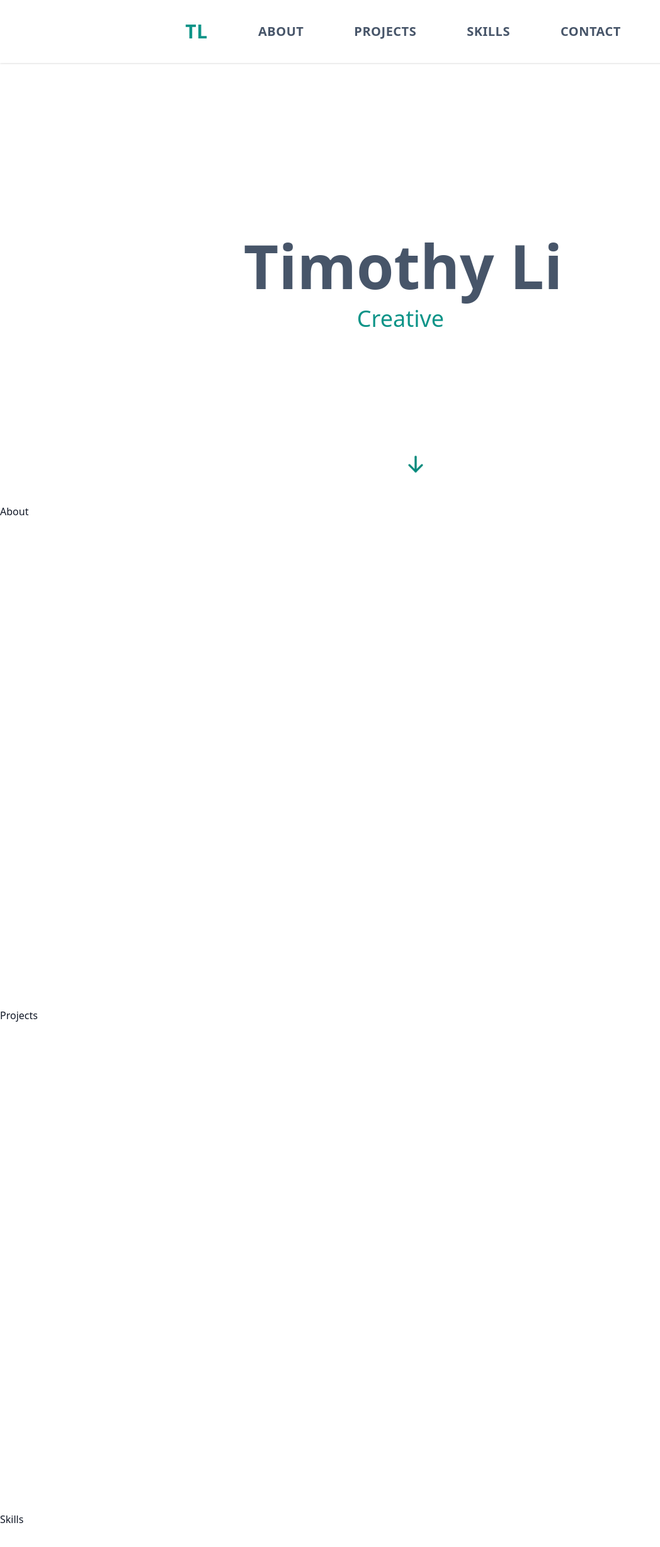
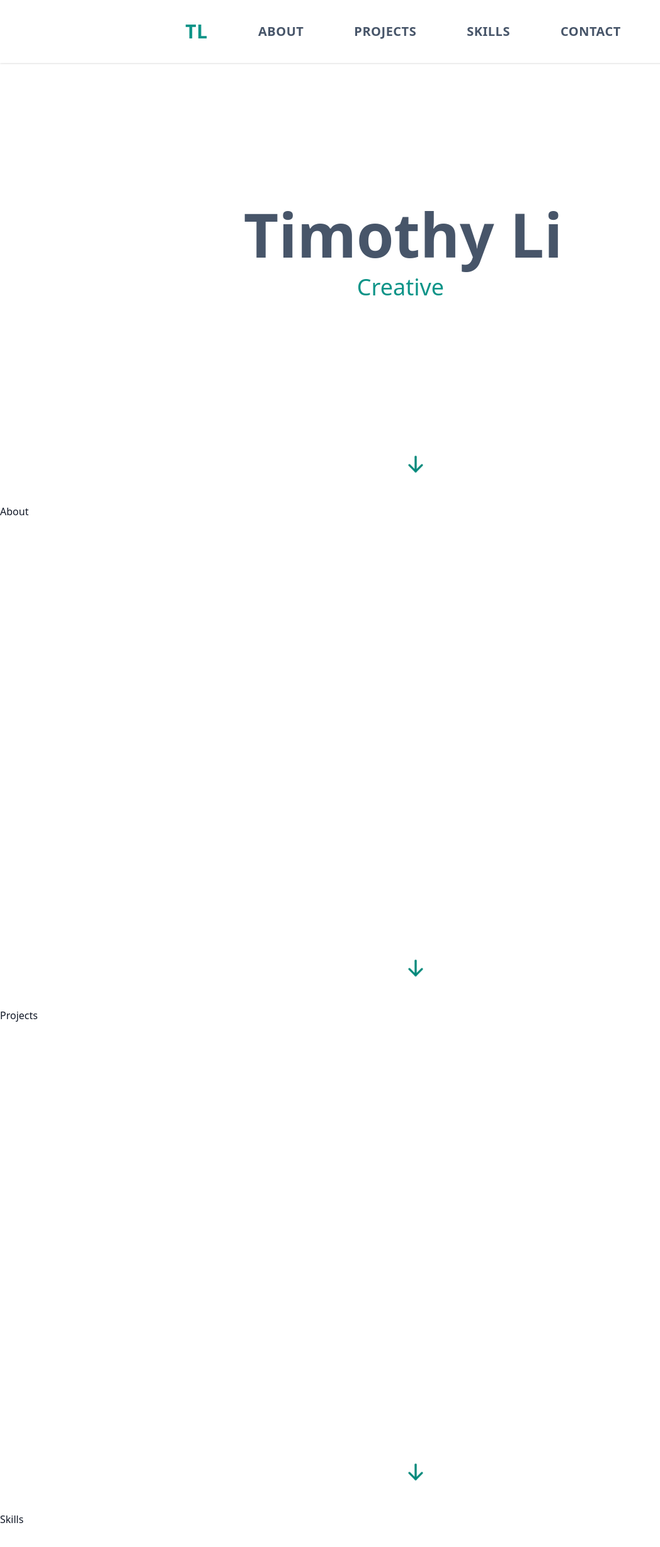
Before and after one commit to Timothy-Li/portfolio, a Next.js app: page / in a window 1280 px wide. Shown: the top 2456 px of the page at 63% size, without its empty margins (0-1048 px from the left). Built offline with nearby package versions, Linux system fonts and the light colour scheme.

Commit message:
feat: scroll arrow seperated into seperate component, renders on each section

```diff
--- a/src/app/layout.tsx
+++ b/src/app/layout.tsx
@@ -5,7 +5,7 @@ import ScrollToTop from "@/components/ScrollToTop";
 import { ReactNode } from "react";
 
 export const metadata = {
-  title: "Portfolio",
+  title: "Timothy Li",
   description: "My personal portfolio site",
 };
 
--- a/src/components/About.tsx
+++ b/src/components/About.tsx
@@ -1,7 +1,10 @@
+import ScrollArrow from "./ScrollArrow";
+
 export default function About() {
   return (
-    <section id="about" className="min-h-screen scroll-mt-[100px]">
+    <section id="about" className="relative min-h-screen">
       <h1>About</h1>
+      <ScrollArrow targetId="projects" />
     </section>
   );
 }
--- a/src/components/Contact.tsx
+++ b/src/components/Contact.tsx
@@ -1,6 +1,6 @@
 export default function Contact() {
   return (
-    <section id="contact" className="min-h-screen scroll-mt-[100px]">
+    <section id="contact" className="min-h-screen">
       <h1>Contact</h1>
     </section>
   );
--- a/src/components/Footer.tsx
+++ b/src/components/Footer.tsx
@@ -1,17 +1,8 @@
 export default function Footer() {
   return (
     <footer className="w-full bg-gray-100 text-center text-gray-600 py-8 mt-12">
-      <p className="mb-2 text-m">
-        Built with{" "}
-        <a
-          href="https://nextjs.org"
-          target="_blank"
-          rel="noopener noreferrer"
-          className="text-teal-600 hover:underline"
-        >
-          Next.js
-        </a>{" "}
-        by Timothy Li
+      <p className="mb-2 text-m font-semibold">
+        Built with Next.js by <span className="text-teal-600 ">Timothy Li</span>
       </p>
       <p className="text-m">
         &copy; {new Date().getFullYear()} | All Rights Reserved
--- a/src/components/Home.tsx
+++ b/src/components/Home.tsx
@@ -2,6 +2,7 @@
 
 import { useState } from "react";
 import { Typewriter } from "react-simple-typewriter";
+import ScrollArrow from "@/components/ScrollArrow";
 
 const phrases = [
   "Pharmacist",
@@ -16,7 +17,7 @@ export default function Home() {
   return (
     <section
       id="home"
-      className="min-h-screen pt-[100px] flex flex-col justify-center items-center text-center"
+      className="relative min-h-screen  flex flex-col justify-center items-center text-center"
     >
       <h1 className="text-5xl md:text-8xl font-semibold text-slate-600 mb-4">
         Timothy Li
@@ -41,44 +42,7 @@ export default function Home() {
           </>
         )}
       </p>
-      <div
-        className="absolute bottom-10 left-1/2 transform -translate-x-1/2 cursor-pointer select-none"
-        onClick={() => {
-          const nextSection = document.getElementById("about");
-          if (nextSection) nextSection.scrollIntoView({ behavior: "smooth" });
-        }}
-        style={{
-          width: "40px",
-          height: "40px",
-          animation: "bounce 2s infinite",
-        }}
-      >
-        <svg
-          viewBox="0 0 24 24"
-          fill="none"
-          stroke="#00897B"
-          strokeWidth="2"
-          strokeLinecap="round"
-          strokeLinejoin="round"
-          className="w-full h-full"
-        >
-          <line x1="12" y1="5" x2="12" y2="19" />
-          <polyline points="6 13 12 19 18 13" />
-        </svg>
-
-        <style>
-          {`
-      @keyframes bounce {
-        0%, 100% {
-          transform: translateY(0);
-        }
-        50% {
-          transform: translateY(-15%);
-        }
-      }
-    `}
-        </style>
-      </div>
+      <ScrollArrow targetId="about" />
     </section>
   );
 }
--- a/src/components/Projects.tsx
+++ b/src/components/Projects.tsx
@@ -1,7 +1,10 @@
+import ScrollArrow from "./ScrollArrow";
+
 export default function Projects() {
   return (
-    <section id="projects" className="min-h-screen scroll-mt-[100px]">
+    <section id="projects" className="relative min-h-screen">
       <h1>Projects</h1>
+      <ScrollArrow targetId="skills" />
     </section>
   );
 }
--- /dev/null
+++ b/src/components/ScrollArrow.tsx
@@ -0,0 +1,52 @@
+"use client";
+
+type ScrollArrowProps = {
+  targetId: string;
+};
+
+export default function ScrollArrow({ targetId }: ScrollArrowProps) {
+  const handleClick = () => {
+    const nextSection = document.getElementById(targetId);
+    if (nextSection) {
+      nextSection.scrollIntoView({ behavior: "smooth" });
+    }
+  };
+
+  return (
+    <div
+      className="absolute bottom-10 left-1/2 transform -translate-x-1/2 cursor-pointer select-none"
+      onClick={handleClick}
+      style={{
+        width: "40px",
+        height: "40px",
+        animation: "bounce 2s infinite",
+      }}
+    >
+      <svg
+        viewBox="0 0 24 24"
+        fill="none"
+        stroke="#00897B"
+        strokeWidth="2"
+        strokeLinecap="round"
+        strokeLinejoin="round"
+        className="w-full h-full"
+      >
+        <line x1="12" y1="5" x2="12" y2="19" />
+        <polyline points="6 13 12 19 18 13" />
+      </svg>
+
+      <style>
+        {`
+          @keyframes bounce {
+            0%, 100% {
+              transform: translateY(0);
+            }
+            50% {
+              transform: translateY(-15%);
+            }
+          }
+        `}
+      </style>
+    </div>
+  );
+}
--- a/src/components/Skills.tsx
+++ b/src/components/Skills.tsx
@@ -1,7 +1,10 @@
+import ScrollArrow from "./ScrollArrow";
+
 export default function Skills() {
   return (
-    <section id="skills" className="min-h-screen scroll-mt-[100px]">
+    <section id="skills" className="relative min-h-screen">
       <h1>Skills</h1>
+      <ScrollArrow targetId="contact" />
     </section>
   );
 }
```
